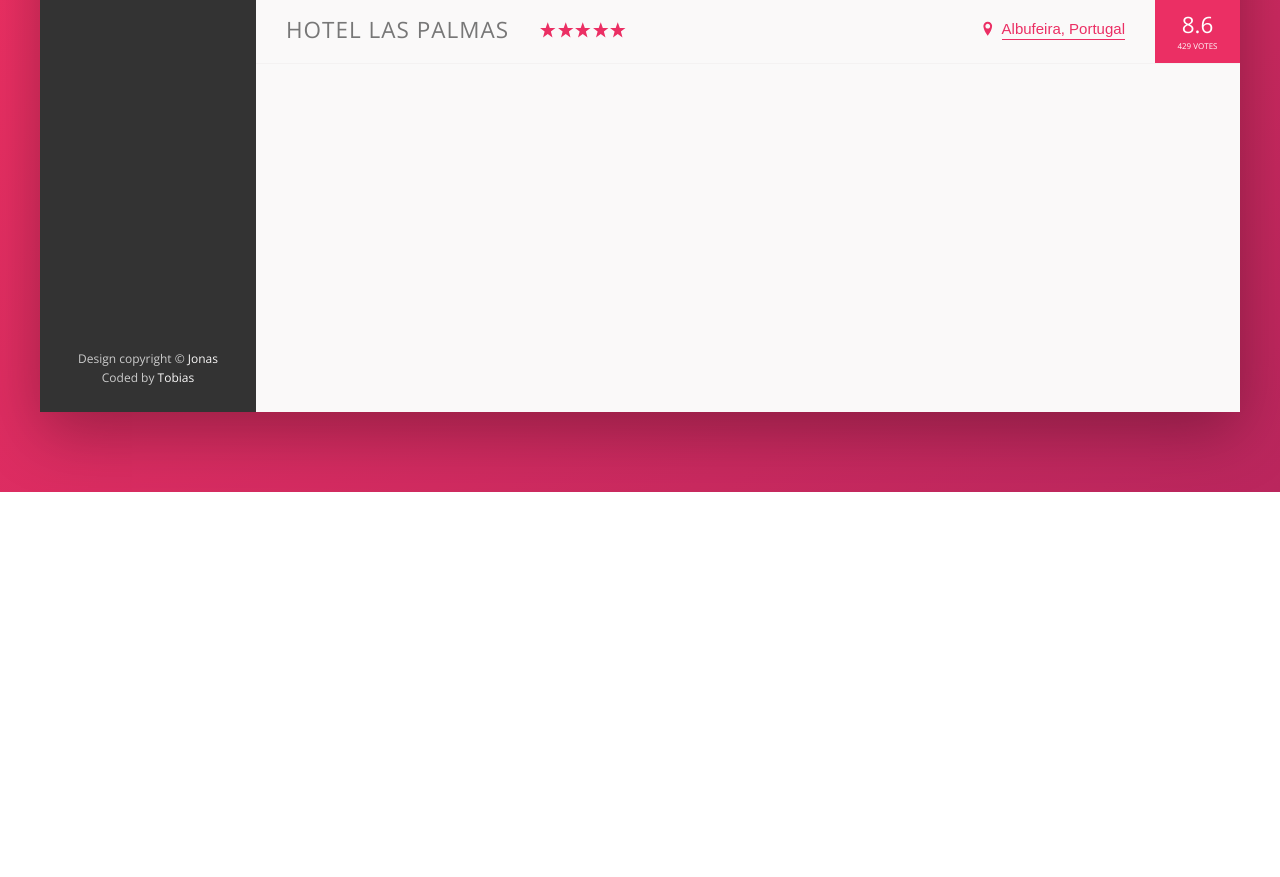
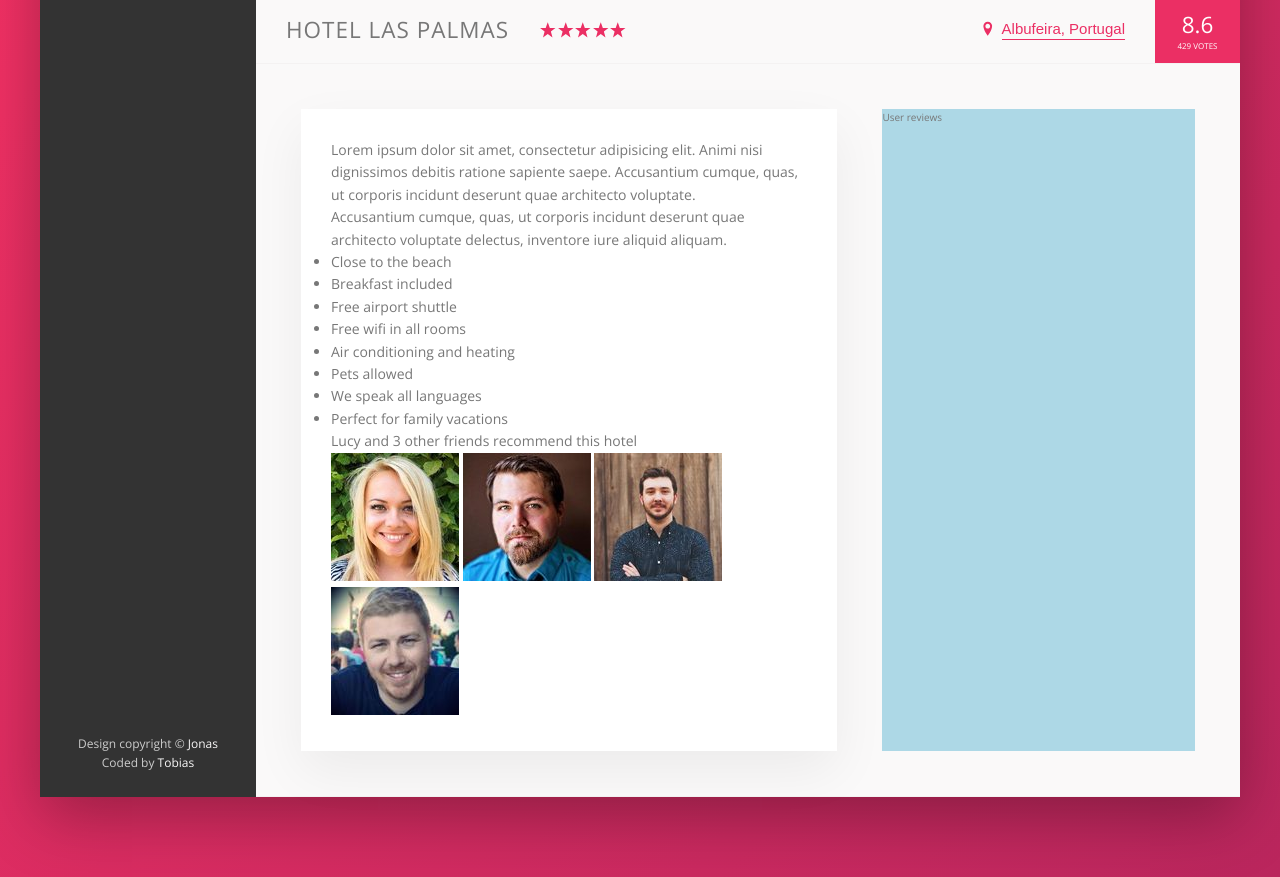
Before and after one commit to tsirianni/trillo-website-page, a website: page index.html in a window 1280 px wide. Shown: the part 538-1415 px from the top of the page. Before the commit the page ends 1030 px from the top, so only its background shows below. Drawn offline with nearby package versions, Linux system fonts and the light colour scheme.

Commit message:
Details section | content and general layout added

```diff
--- a/index.html
+++ b/index.html
@@ -138,6 +138,44 @@
             <div class="overview__rating-count">429 votes</div>
           </div>
         </div>
+
+        <div class="details">
+          <div class="description">
+            <p class="paragraph">
+              Lorem ipsum dolor sit amet, consectetur adipisicing elit. Animi nisi dignissimos debitis ratione sapiente saepe. Accusantium cumque, quas, ut corporis incidunt deserunt quae architecto voluptate.
+            </p>
+            <p class="paragraph">
+              Accusantium cumque, quas, ut corporis incidunt deserunt quae architecto voluptate delectus, inventore iure aliquid aliquam.
+            </p>
+            <ul class="list">
+              <li class="list__item">Close to the beach</li>
+              <li class="list__item">Breakfast included</li>
+              <li class="list__item">Free airport shuttle</li>
+              <li class="list__item">Free wifi in all rooms</li>
+              <li class="list__item">Air conditioning and heating</li>
+              <li class="list__item">Pets allowed</li>
+              <li class="list__item">We speak all languages</li>
+              <li class="list__item">Perfect for family vacations</li>
+            </ul>
+            <div class="recommend">
+              <p class="recommend__count">
+                Lucy and 3 other friends recommend this hotel
+              </p>
+              <div class="recommend__friends">
+                <img src="images/user-6.jpg" alt="Friend 1" class="recommend__photo">
+                <img src="images/user-5.jpg" alt="Friend 2" class="recommend__photo">
+                <img src="images/user-4.jpg" alt="Friend 3" class="recommend__photo">
+                <img src="images/user-3.jpg" alt="Friend 4" class="recommend__photo">
+              </div>
+            </div>
+
+          </div>
+
+          <div class="user-reviews">
+            User reviews
+          </div>
+        </div>
+
       </main>
     </div>
   </div>
--- a/scss/abstracts/_variables.scss
+++ b/scss/abstracts/_variables.scss
@@ -23,3 +23,7 @@ $default-size: 1.6rem;
 // Box shadows
 $default-shadow: 0 2rem 6rem rgba(0, 0, 0, .3);
 $animation-shadow: 0 1rem 4rem rgba(0, 0, 0, .25);
+$details-shadow: 0 2rem 5rem rgba(0, 0, 0, .06);
+
+// Borders
+$default-border: 1px solid $grey-light-2;
--- a/scss/layouts/_header.scss
+++ b/scss/layouts/_header.scss
@@ -1,7 +1,7 @@
 .header {
   height: 7rem;
   background-color: $white;
-  border-bottom: 1px solid $grey-light-2;
+  border-bottom: $default-border;
   display: flex;
   justify-content: space-between;
   align-items: center;
--- a/scss/layouts/_layout.scss
+++ b/scss/layouts/_layout.scss
@@ -20,5 +20,19 @@
 
 .hotel-view {
   flex: 1;
-  height: 80rem;
 }
+
+.details {
+  display: flex;
+  padding: 4.5rem;
+}
+
+.description {
+  flex: 0 0 60%;
+  margin-right: 4.5rem;
+  font-size: 1.4rem;
+}
+
+.user-reviews {
+  flex: 1;
+}
--- a/scss/main.scss
+++ b/scss/main.scss
@@ -20,3 +20,4 @@
 @import "./sections/header";
 @import "./sections/navbar";
 @import "./sections/hotel-overview";
+@import "./sections/hotel-details";
--- /dev/null
+++ b/scss/sections/_hotel-details.scss
@@ -0,0 +1,16 @@
+.details {
+  display: flex;
+  padding: 4.5rem;
+  background-color: $grey-light-1;
+  border-bottom: $default-border;
+}
+
+.description {
+  background-color: $white;
+  box-shadow: $details-shadow;
+  padding: 3rem;
+}
+
+.user-reviews {
+  background-color: lightblue;
+}
--- a/scss/sections/_hotel-overview.scss
+++ b/scss/sections/_hotel-overview.scss
@@ -11,7 +11,7 @@
 .overview {
   display: flex;
   align-items: center;
-  border-bottom: 1px solid $grey-light-2;
+  border-bottom: $default-border;
 
 
   &__heading {
```
Also changed, not shown: css/style.css.
